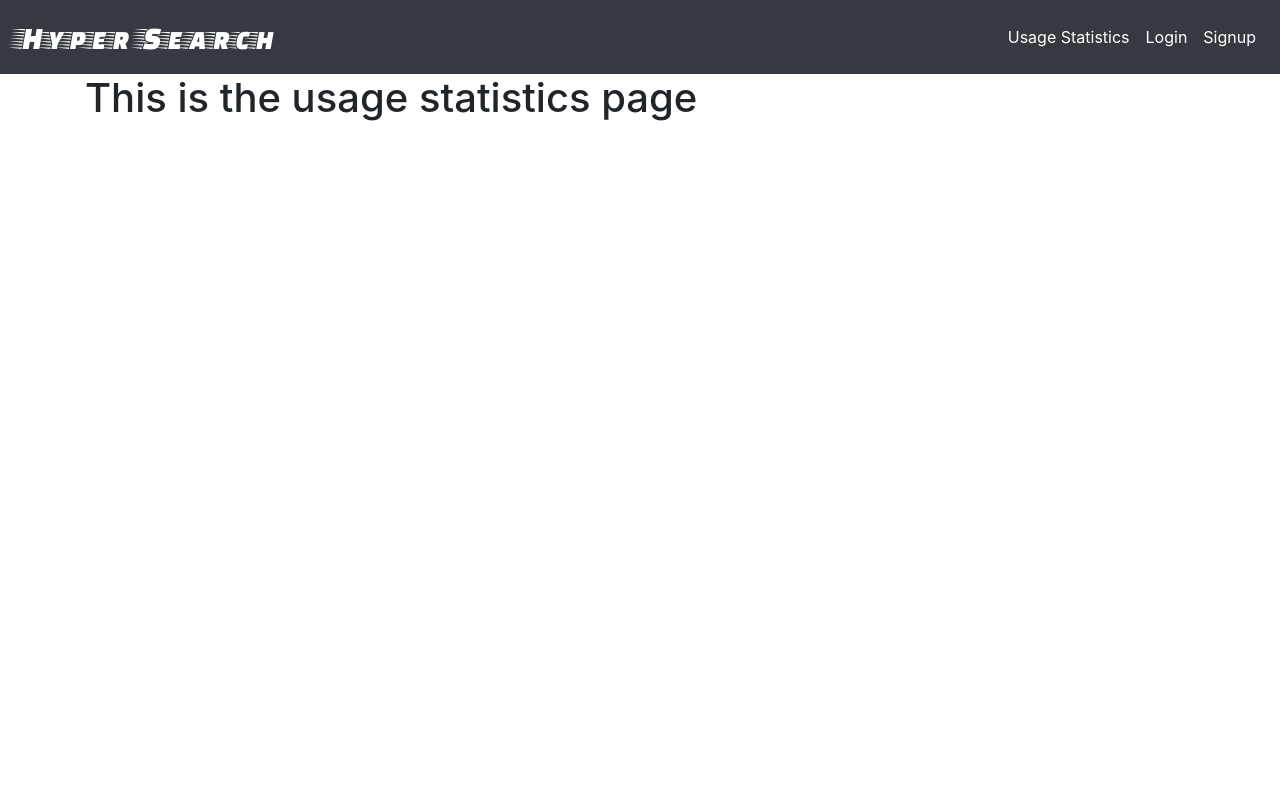
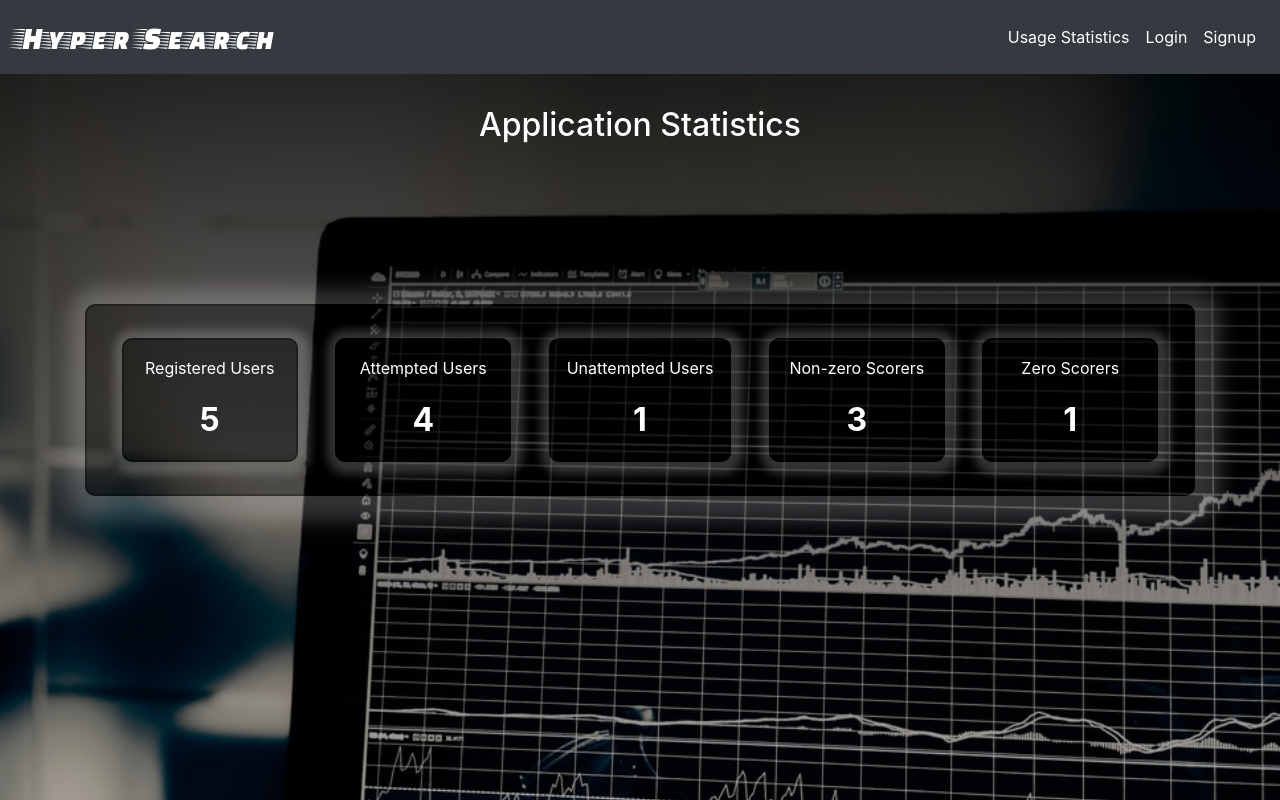
Before and after one commit to Akhil-Eaga/hyper-search-web-application, a Flask app: page /stats in a window 1280 px wide. Run offline with Flask 2, Linux system fonts and the light colour scheme; data comes from the database, SQL or seed files in the repository; both versions use the stored data as it was after the commit; some libraries are stand-ins or nearby versions.

Commit message:
Stats page content population and styling implemented

```diff
--- a/app.py
+++ b/app.py
@@ -103,7 +103,18 @@ def index():
 
 @app.route('/stats')
 def stats():
-    return render_template('stats.html')
+    # Number of users
+    user_count = User.query.count()
+    # Number of users who completed the test
+    # Number of users who attempted the test
+    unattempted_user_count = User.query.filter(User.quiz_answers == "").filter_by(score = 0).count()
+    zero_score_users = User.query.filter(User.quiz_answers != "").filter_by(score = 0).count()
+    nonzero_score_users = User.query.filter(User.quiz_answers != "").filter(User.score != 0).count()
+    print(zero_score_users)
+    # total_score = User.query(User.quiz_answers != "", func.sum(User.score)).all()
+    print()
+    # Avg score all the users (do not add if the score is 0 and if answer == "")
+    return render_template('stats.html', page_title = "Stats", user_count = user_count, unattempted_user_count = unattempted_user_count, zero_score_users = zero_score_users, nonzero_score_users = nonzero_score_users)
 
 # login route to access login form
 @app.route('/login', methods=["GET", "POST"])
--- a/static/css/statspage.css
+++ b/static/css/statspage.css
@@ -0,0 +1,48 @@
+body {
+    background-image: linear-gradient(rgba(0, 0, 0, 0.9), rgba(0, 0, 0, 0.3)), url(/static/images/statspage-hero-image.jfif);
+    height: 100vh;
+    background-size: cover;
+    background-position: center;
+    background-attachment: fixed;
+    color: white;
+}
+
+.stats-heading-container {
+    text-align: center;
+    margin-top: 2rem;
+}
+
+.five-column-container {
+    margin-top: 20vh;
+    display: flex;
+    flex-direction: row;
+    justify-content: space-around;
+    flex-wrap: wrap;
+    background-color: rgba(0,0,0,0.3);
+    padding: 1rem;
+    border-radius: 10px;
+    box-shadow: 5px 5px 20px 20px rgba(255,255,255, 0.2);
+    border: 2px solid rgba(0,0,0,0.3);
+}
+
+.each-column {
+    margin-top: 1rem;
+    margin-bottom: 1rem;
+    border-radius: 10px;
+    box-shadow: 2px 2px 10px 10px rgba(255,255,255, 0.2);
+    border: 2px solid rgba(0,0,0,0.3);
+    text-align: center;
+    background-color: rgba(0,0,0,0.3);
+    padding: 1rem;
+    min-width: 11rem;
+    width: fit-content;
+}
+
+.column-content-heading {
+    font-size: 1rem;
+}
+
+.column-content {
+    font-size: 2rem;
+    font-weight: bold;
+}
--- a/templates/stats.html
+++ b/templates/stats.html
@@ -1,11 +1,67 @@
 {% extends 'base.html' %}
 
 {% block styles %}
-<link rel="stylesheet" type="text/css" href="{{url_for('static', filename = 'css/statspage.html')}}">
+<link rel="stylesheet" type="text/css" href="{{url_for('static', filename = 'css/statspage.css')}}">
 {% endblock %}
 
 {% block content %}
 <div class="container">
-    <h1>This is the usage statistics page</h1>
+    <div class="stats-heading-container">
+        <h2>Application Statistics</h2>
+    </div>
+
+    <div class="five-column-container">
+        <!-- Registered Users -->
+        <div class="each-column">
+            <div class="column-content-heading">
+                <p>Registered Users</p>
+            </div>
+            <div class="column-content">
+                {{user_count}}
+            </div>
+        </div>
+
+        <!-- Attempted users -->
+        <div class="each-column">
+            <div class="column-content-heading">
+                <p>Attempted Users</p>
+            </div>
+            <div class="column-content">
+                {{zero_score_users + nonzero_score_users}}
+            </div>
+        </div>
+
+        <!-- Unattempted users -->
+        <div class="each-column">
+            <div class="column-content-heading">
+                <p>Unattempted Users</p>
+            </div>
+            <div class="column-content">
+                {{unattempted_user_count}}
+            </div>
+        </div>
+
+        <!-- Non zero scorers -->
+        <div class="each-column">
+            <div class="column-content-heading">
+                <p>Non-zero Scorers</p>
+            </div>
+            <div class="column-content">
+                {{nonzero_score_users}}
+            </div>
+        </div>
+
+        <!-- Zero scorers -->
+        <div class="each-column">
+            <div class="column-content-heading">
+                <p>Zero Scorers</p>
+            </div>
+            <div class="column-content">
+                {{zero_score_users}}
+            </div>
+        </div>
+
+
+    </div>
 </div>
 {% endblock %}
```
Also changed, not shown: database.db, static/images/statspage-hero-image.jfif (added).
